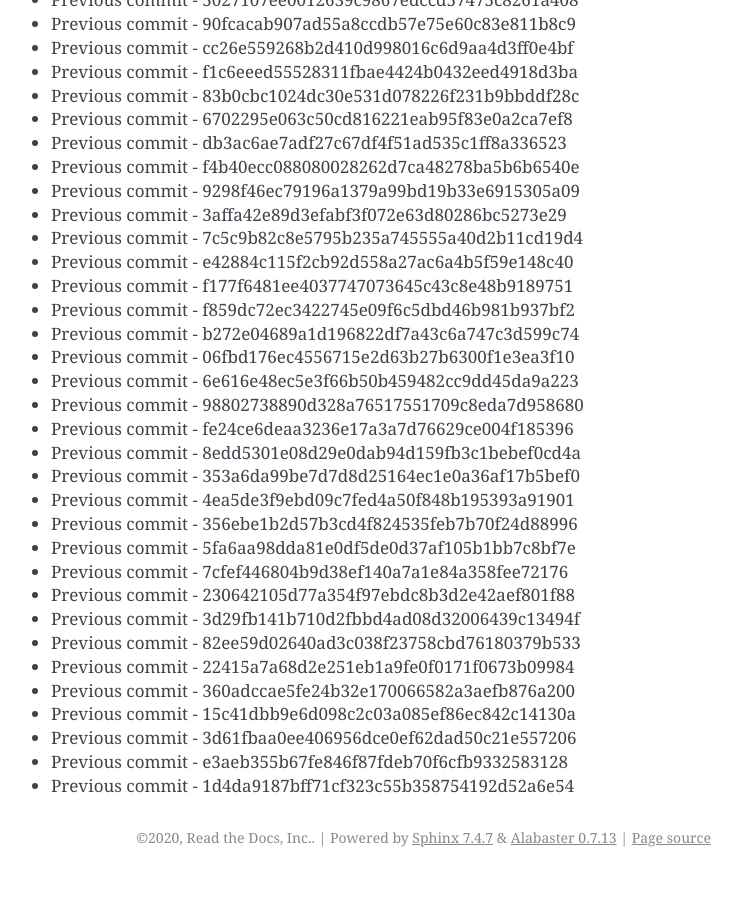
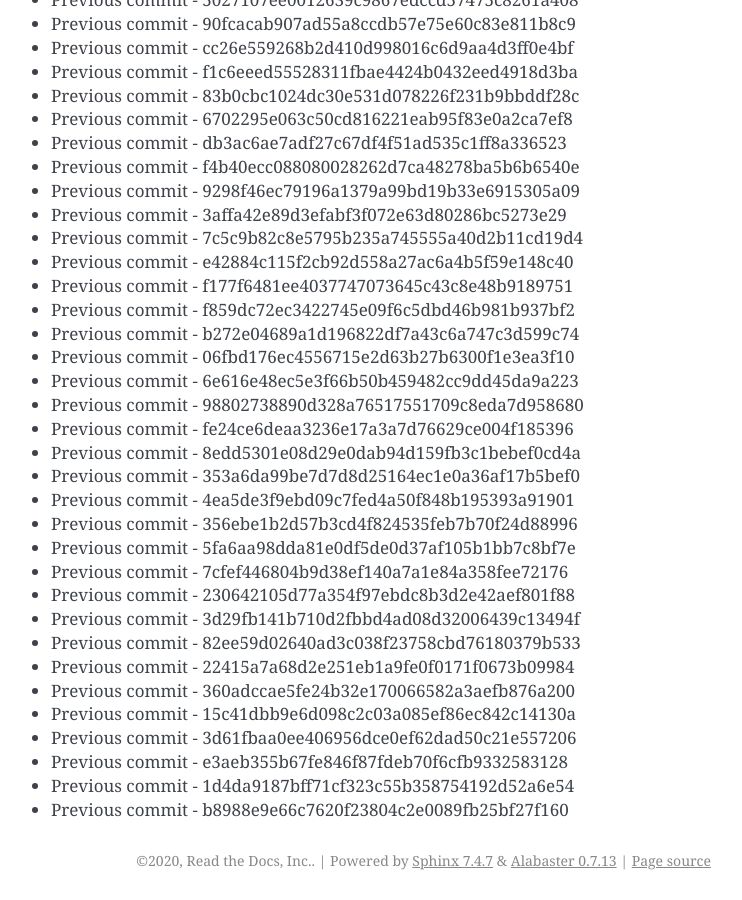
Before and after one commit to readthedocs/rtd-git-stresstest, a Sphinx documentation site: the page built from docs/updates.rst, in a window 1280 px wide and 900 px high, scrolled down 50105 px. Shown: the whole window, without its empty margins (399-1141 px from the left). Built offline with Sphinx 7.4.7, drawn with Linux system fonts in a browser that asks for light colours; before the commit the page ends 50982 px from its top, so only the background shows below that.

Commit message:
Generating commit from previous: b8988e9e66c7620f23804c2e0089fb25bf27f160

```diff
--- a/docs/updates.rst
+++ b/docs/updates.rst
@@ -2137,3 +2137,4 @@ It can be tested for any performance characteristics.
 * Previous commit - 3d61fbaa0ee406956dce0ef62dad50c21e557206
 * Previous commit - e3aeb355b67fe846f87fdeb70f6cfb9332583128
 * Previous commit - 1d4da9187bff71cf323c55b358754192d52a6e54
+* Previous commit - b8988e9e66c7620f23804c2e0089fb25bf27f160
```
